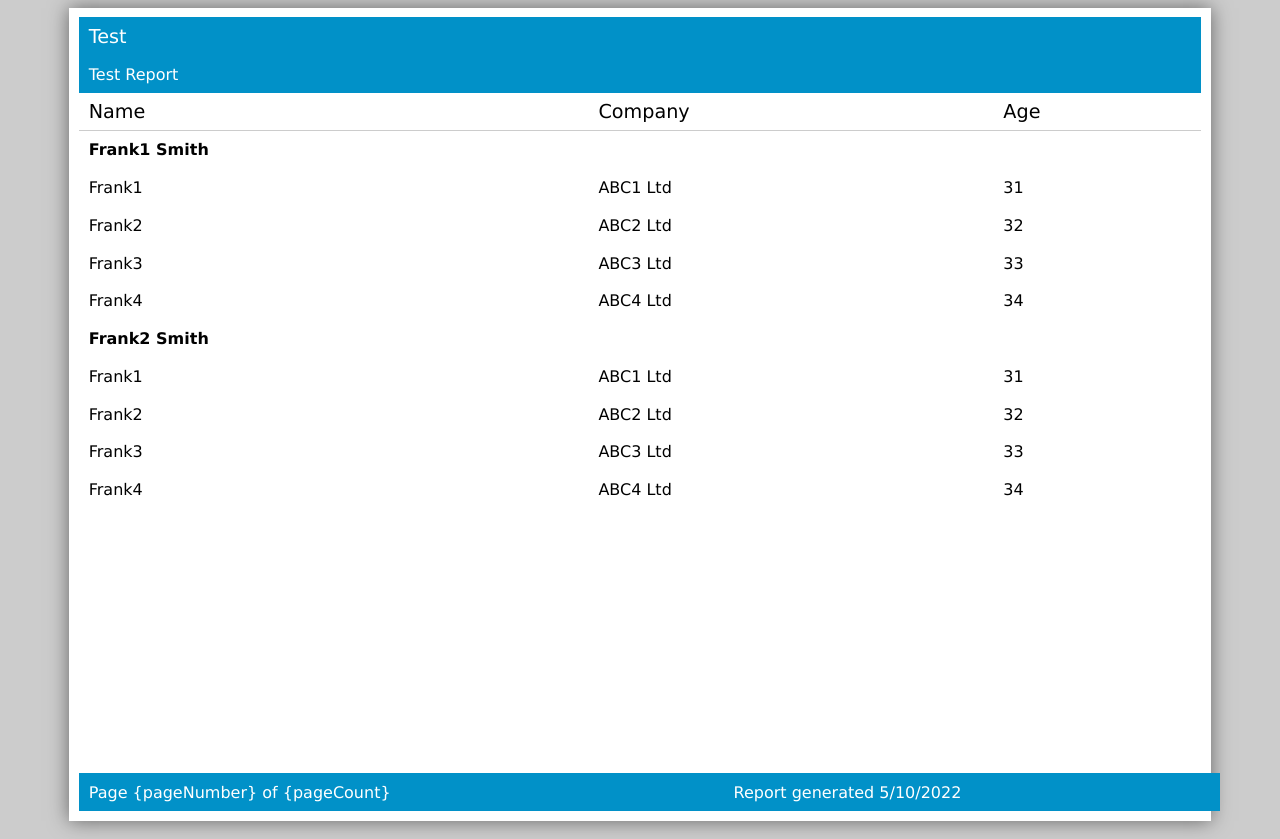
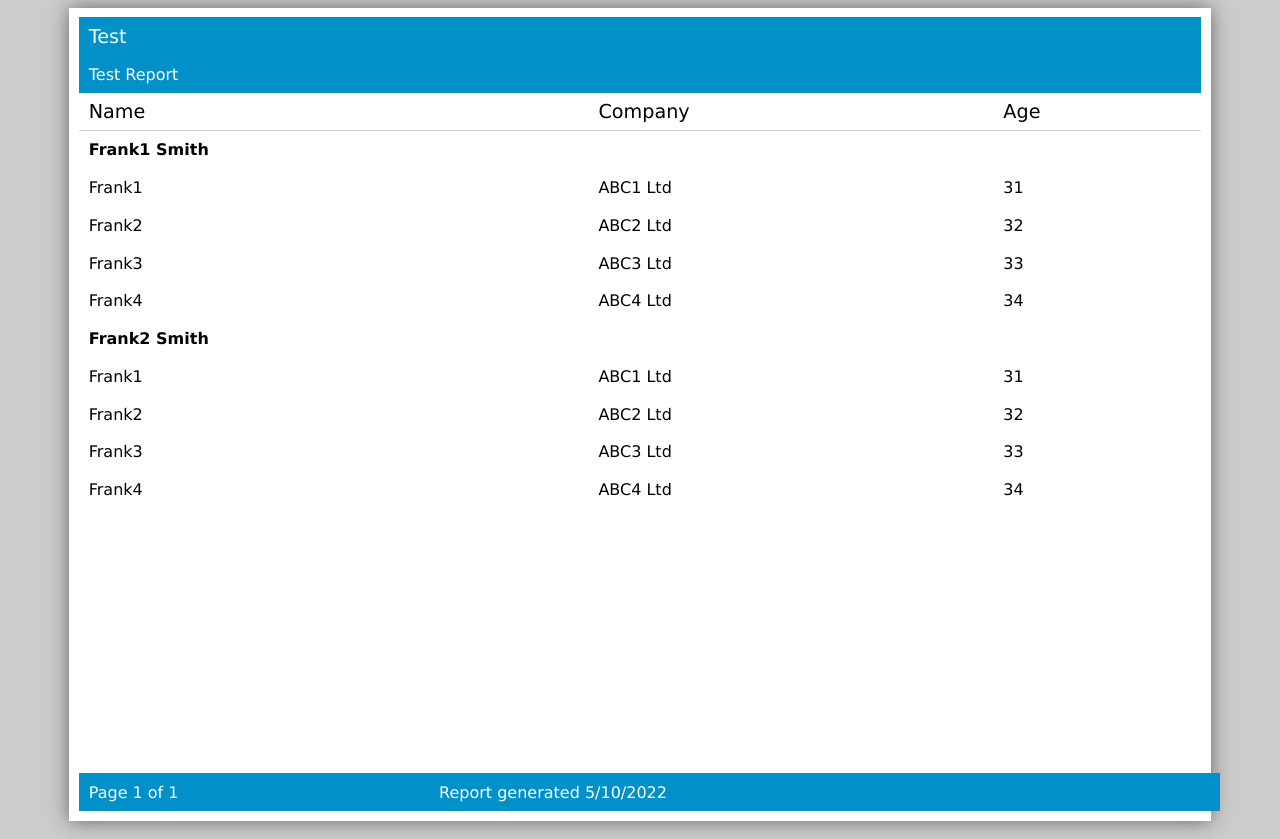
Before and after one commit to codemonkeh-dave/react-report-prototype, a React (Create React App) app: page / in a window 1280 px wide. Built offline with nearby package versions, Linux system fonts and the light colour scheme.

Commit message:
Copied code from github angular project

```diff
--- a/src/components/reportViewer.js
+++ b/src/components/reportViewer.js
@@ -60,17 +60,38 @@ export default function ReportViewer() {
     },
   ];
 
+  function replaceStaticVariables(pagedReport) {
+    if (!pagedReport || !pagedReport.length) return;
+    let pageCount = pagedReport.length;
+    let pageNumber = 0;
+    for (let page of pagedReport) {
+      if (!page.length) continue;
+      pageNumber++;
+      for (let table of page) {
+        if (!table.rows) continue;
+        for (let row of table.rows) {
+          if (!row.length) continue;
+          for (let cell of row) {
+            if (cell.hasStaticVariables) {
+              cell.text = replace(cell.text, '{pageCount}', pageCount);
+              cell.text = replace(cell.text, '{pageNumber}', pageNumber);
+            }
+          }
+        }
+      }
+    }
+  }
+
   function pageReport(report) {
     let pagedReport = [];
     let currentPage = [];
     let currentPageHeightRemaining = 0;
     let maxPageHeight = 29;
-    if (report.pageHeader) maxPageHeight -= report.pageHeader.height;
-    if (report.pageFooter) maxPageHeight -= report.pageFooter.height;
+    if (report.pageHeader) maxPageHeight -= report.pageHeader.staticHeight;
+    if (report.pageFooter) maxPageHeight -= report.pageFooter.staticHeight;
 
     if (report.pageHeader) currentPage = [report.pageHeader];
     currentPageHeightRemaining = maxPageHeight;
-    let currentTable = {};
 
     for (let section of report.sections) {
       let rowsLeft = section.rows.length;
@@ -78,12 +99,20 @@ export default function ReportViewer() {
       let loopCount = 0;
       if (section.rows && section.rows.length) {
         while (rowsLeft) {
+          let currentTable = {};
+
           loopCount++;
           if (loopCount > 100) break;
 
-          currentTable.rowHeight = section.rowHeight;
+          currentTable = JSON.parse(JSON.stringify(section));
+          if (section.title) {
+            currentTable.title.text = bindDataIntoCellText(
+              currentTable.title.text,
+              currentTable.title.variables
+            );
+            currentPageHeightRemaining -= section.title.height;
+          }
           if (section.head) {
-            currentTable.head = section.head;
             currentPageHeightRemaining -= section.rowHeight;
           }
           let rowsAvailable = Math.floor(
@@ -98,12 +127,19 @@ export default function ReportViewer() {
           rowsLeft -= currentTable.rows.length;
           rowsUsed += currentTable.rows.length;
 
+          currentPage.push(currentTable);
           if (rowsLeft) {
-            currentPage.push(currentTable);
+            console.log(
+              'NEW PAGE',
+              rowsLeft,
+              rowsUsed,
+              currentTable.rows.length
+            );
             if (report.pageFooter) currentPage.push(report.pageFooter);
-            pagedReport.push(currentPage);
+            pagedReport.push(JSON.parse(JSON.stringify(currentPage)));
 
             if (report.pageHeader) currentPage = [report.pageHeader];
+            else currentPage = [];
             currentPageHeightRemaining = maxPageHeight;
           }
         }
@@ -111,7 +147,6 @@ export default function ReportViewer() {
     }
 
     // push last page
-    currentPage.push(currentTable);
     if (report.pageFooter) currentPage.push(report.pageFooter);
     pagedReport.push(currentPage);
 
@@ -124,7 +159,6 @@ export default function ReportViewer() {
       pageFooter: null,
       sections: [],
     };
-
     for (let section of reportLayout) {
       if (section.type == 'pageHeader') {
         report.pageHeader = generateTable(section);
@@ -139,8 +173,10 @@ export default function ReportViewer() {
 
   function generateTable(section) {
     let table = {
+      title: section.title,
+      noData: section.noData,
       className: section.className,
-      height: 0,
+      staticHeight: 0,
       rowHeight: section.rowHeight,
       head: [],
       rows: [],
@@ -167,16 +203,16 @@ export default function ReportViewer() {
     }
 
     if (showHeader) {
-      table.height = section.rowHeight;
+      table.staticHeight = section.rowHeight;
     } else {
-      table.height = 0;
+      table.staticHeight = 0;
       delete table.head;
     }
 
     if (table.rows.length) {
-      table.height += section.rowHeight * table.rows.length;
-    } else {
-      table.height += section.noDataHeight;
+      table.staticHeight += section.rowHeight * table.rows.length;
+    } else if (table.noData) {
+      table.staticHeight += table.noData.height;
     }
 
     return table;
@@ -246,11 +282,28 @@ export default function ReportViewer() {
     return text;
   }
 
+  function replaceAll(text, values) {
+    if (!values || !values.length) return text;
+    for (let i = 0; i < values.length; i++) {
+      let search = '{' + i + '}';
+      text = replace(text, search, values[i]);
+    }
+    return text;
+  }
+
+  function replace(text, search, value) {
+    while (text.indexOf(search) !== -1) {
+      text = text.replace(search, value);
+    }
+    return text;
+  }
+
   const [pagedReport, setPagedReport] = useState([]);
 
   useEffect(() => {
     let report = bindReport();
     const newPagedReport = pageReport(report);
+    replaceStaticVariables(newPagedReport);
     setPagedReport(newPagedReport);
     // console.log(JSON.stringify(newPagedReport, null, '  '));
   }, []);
```
